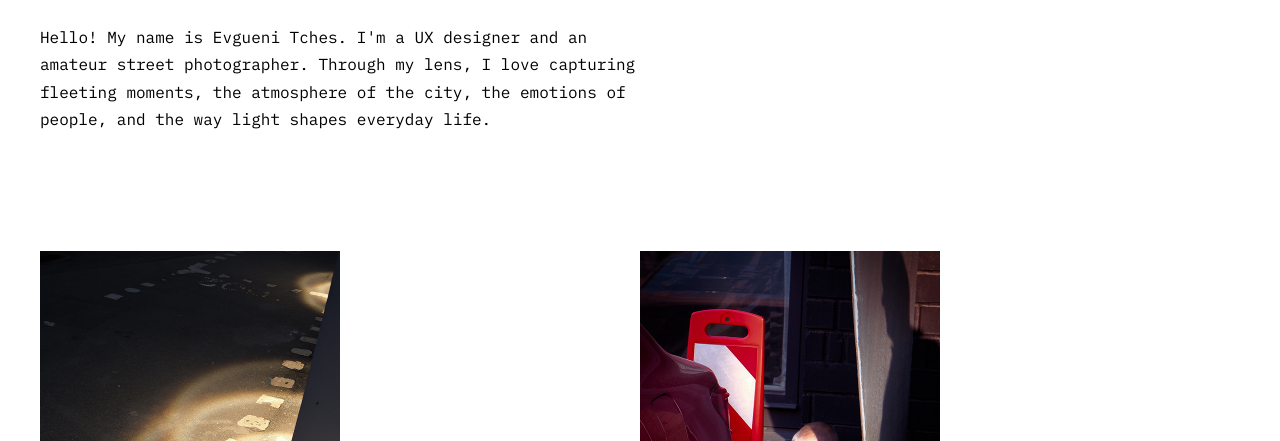
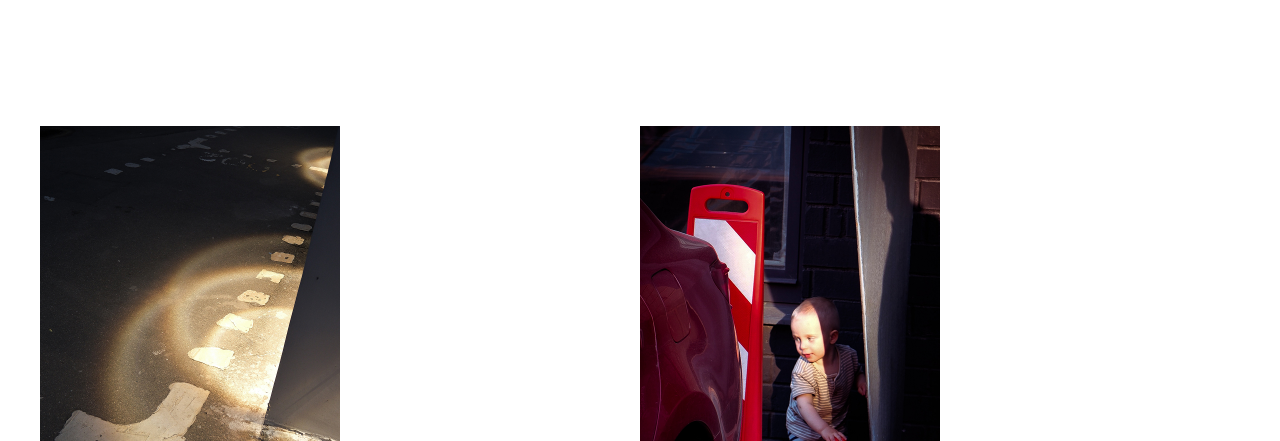
Before and after one commit to e-tches/etches, a plain HTML site: page index.html in a window 1280 px wide. Shown: the part 359-800 px from the top of the page. Drawn offline with Linux system fonts and the light colour scheme.

Commit message:
Update index.html

```diff
--- a/index.html
+++ b/index.html
@@ -49,7 +49,6 @@
   		</div>
   		<div class="title">
   			<h1>Nothing staged.<br />Just <span>seen. </span></h1>
-  			<p>Hello! My name is Evgueni Tches. I'm a UX designer and an amateur street photographer. Through my lens, I love capturing fleeting moments, the atmosphere of the city, the emotions of people, and the way light shapes everyday life.</p>
   		</div>
   		<div class="photos">
   			<div class="img-cont-ver">
```
